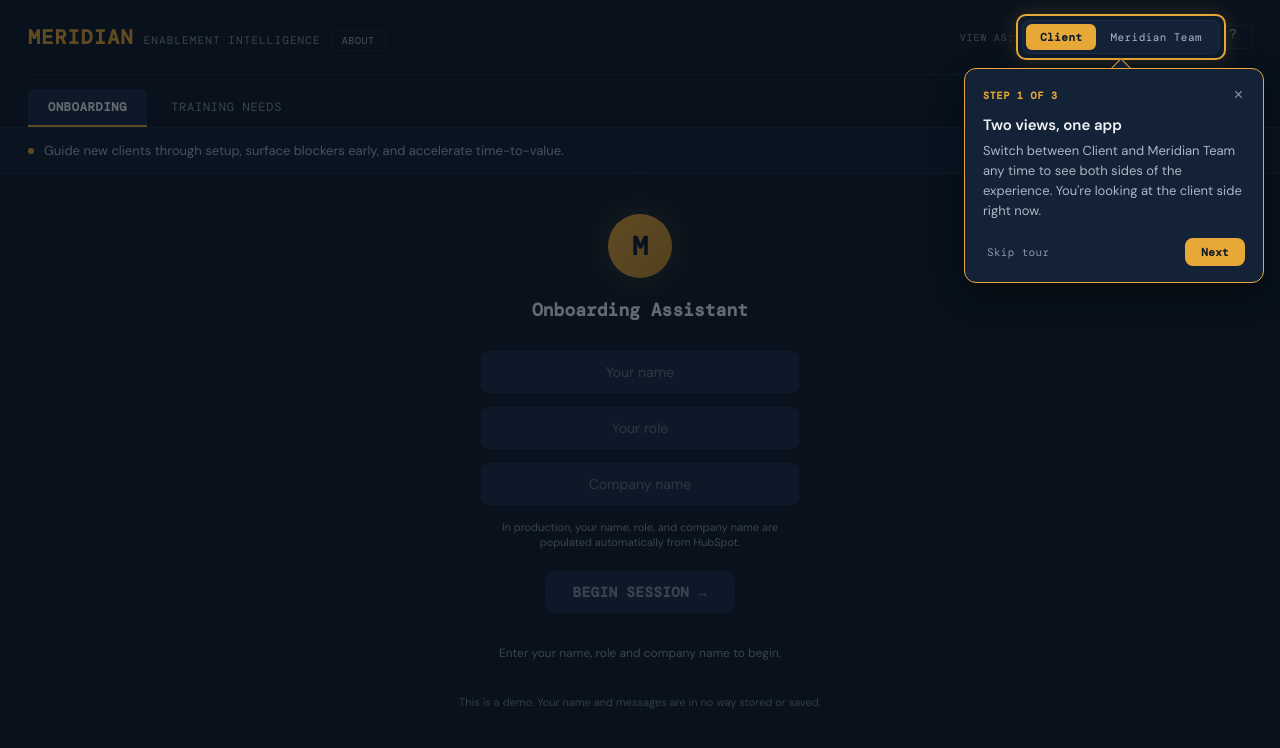
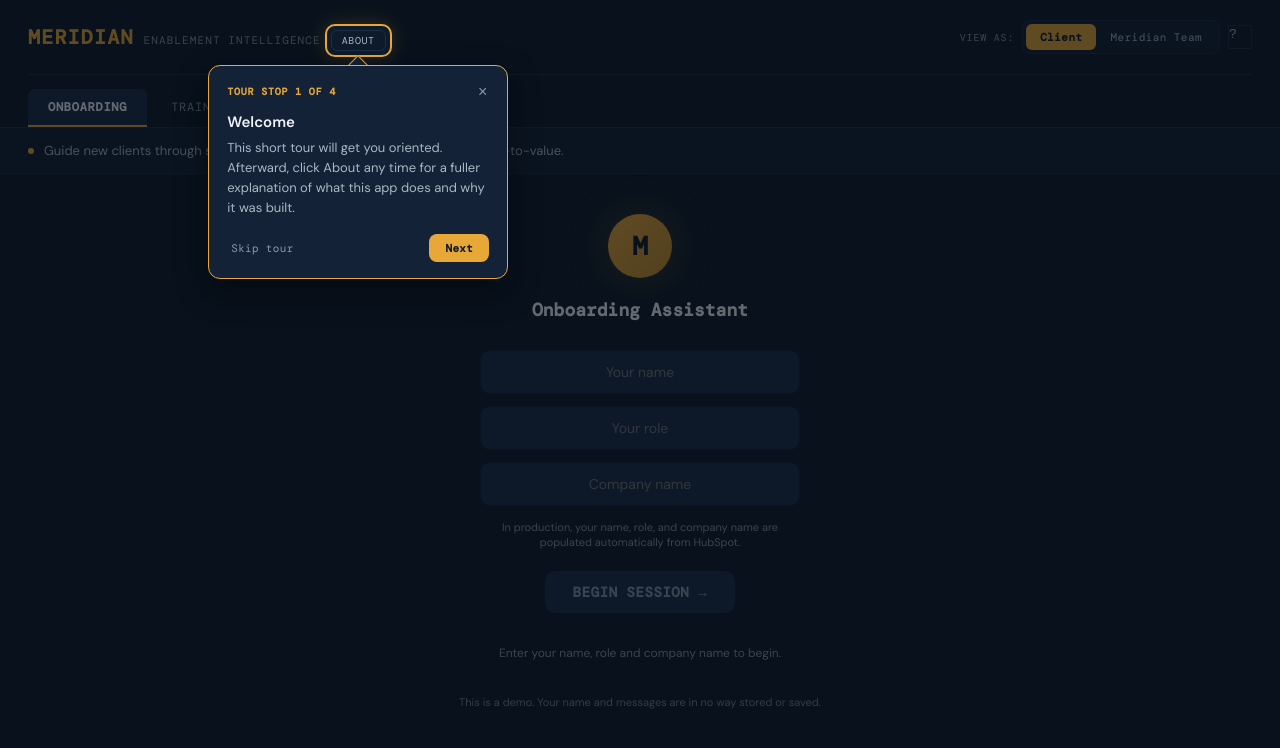
Before and after one commit to TopRated-Plus/AI-enablement-agent, a React (Create React App) app: page / in a window 1280 px wide. Shown: the top 748 px of the page. Built offline with nearby package versions, Linux system fonts and the light colour scheme; a web font is replaced by a local one.

Commit message:
Fix onboarding step wording, rename tour counter to Tour Stop, add welcome step pointing to About

```diff
--- a/src/App.js
+++ b/src/App.js
@@ -1641,7 +1641,7 @@ function CoachMark({ steps, stepIndex, context, onNext, onBack, onSkip, onFinish
               textTransform: "uppercase",
             }}
           >
-            Step {stepIndex + 1} of {steps.length}
+            Tour Stop {stepIndex + 1} of {steps.length}
           </span>
           <button
             onClick={onSkip}
@@ -1721,6 +1721,13 @@ function CoachMark({ steps, stepIndex, context, onNext, onBack, onSkip, onFinish
 const TOUR_STEPS = {
   client: [
     {
+      id: "welcome",
+      target: "[data-coach-target='about-button']",
+      placement: "bottom",
+      title: "Welcome",
+      body: "This short tour will get you oriented. Afterward, click About any time for a fuller explanation of what this app does and why it was built.",
+    },
+    {
       id: "toggle",
       target: "[data-coach-target='view-toggle']",
       placement: "bottom",
@@ -1732,7 +1739,7 @@ const TOUR_STEPS = {
       target: "[data-coach-target='tab-client-onboarding']",
       placement: "bottom",
       title: "Guided onboarding",
-      body: "This assistant walks you through setup using the roadmap above, step by step, and flags blockers early so nothing stalls.",
+      body: "Once you begin a session, this assistant walks you through setup using a visual roadmap, step by step, and flags blockers early so nothing stalls.",
     },
     {
       id: "training",
@@ -1743,6 +1750,13 @@ const TOUR_STEPS = {
     },
   ],
   team: [
+    {
+      id: "welcome",
+      target: "[data-coach-target='about-button']",
+      placement: "bottom",
+      title: "Welcome",
+      body: "This short tour will get you oriented. Afterward, click About any time for a fuller explanation of what this app does and why it was built.",
+    },
     {
       id: "toggle",
       target: "[data-coach-target='view-toggle']",
@@ -1960,6 +1974,7 @@ export default function App() {
                 Enablement Intelligence
               </span>
               <button
+                data-coach-target="about-button"
                 onClick={() => setAboutOpen(true)}
                 style={{
                   background: "transparent",
```
